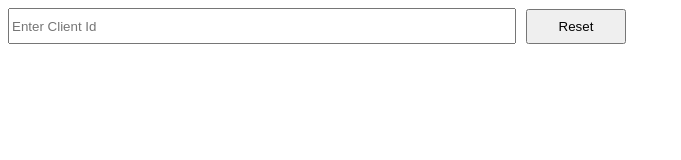
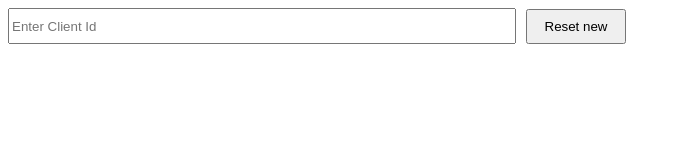
Before and after one commit to Mizan3050/login-with-amazon-angular, an Angular app: page / in a window 1280 px wide. Shown: the top 160 px of the page, without its empty margins (0-681 px from the left). Built offline with nearby package versions, Linux system fonts and the light colour scheme.

Commit message:
new commit

```diff
--- a/src/app/app.component.html
+++ b/src/app/app.component.html
@@ -5,7 +5,7 @@
   placeholder="Enter Client Id"
   [(ngModel)]="clientID"
 />
-<button (click)="clientID = ''">Reset</button>
+<button (click)="clientID = ''">Reset new</button>
 <br />
 <br />
 <a id="LoginWithAmazon" (click)="handleLogin()" *ngIf="clientID.length">
```
